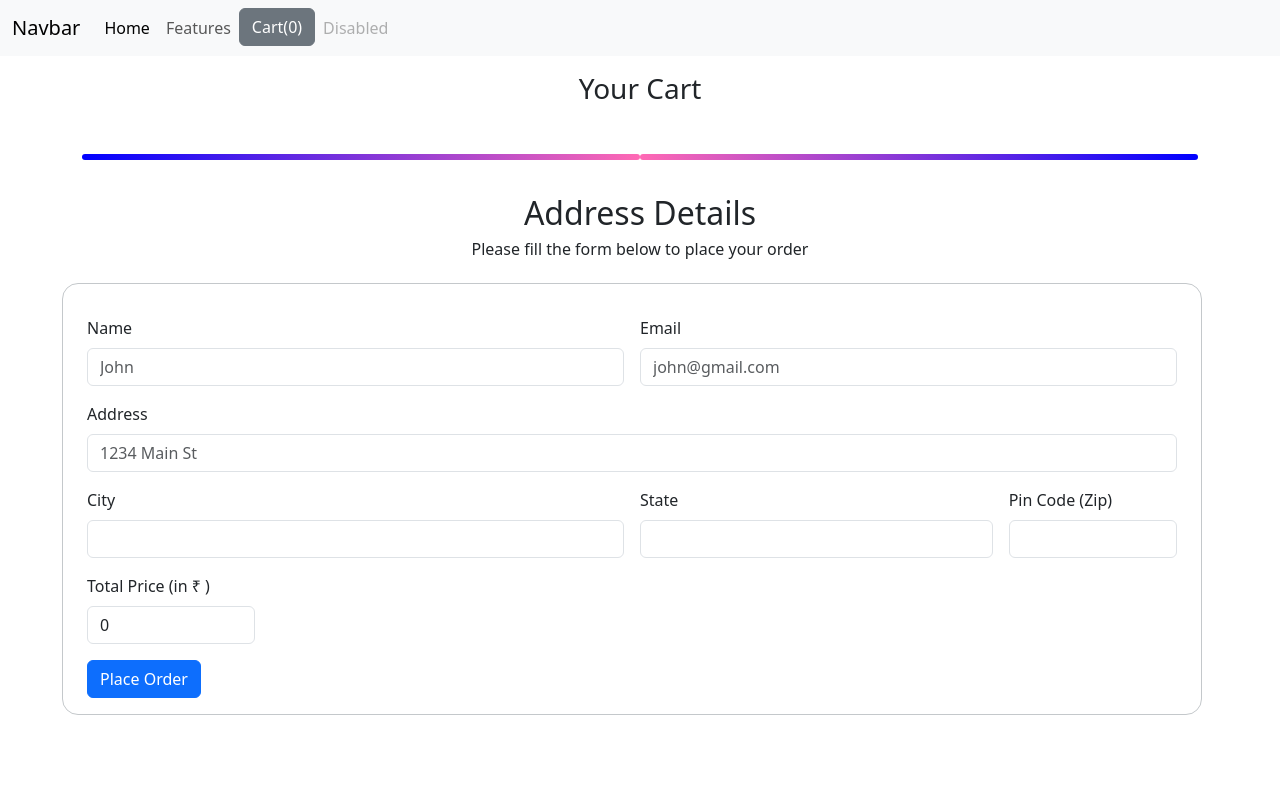
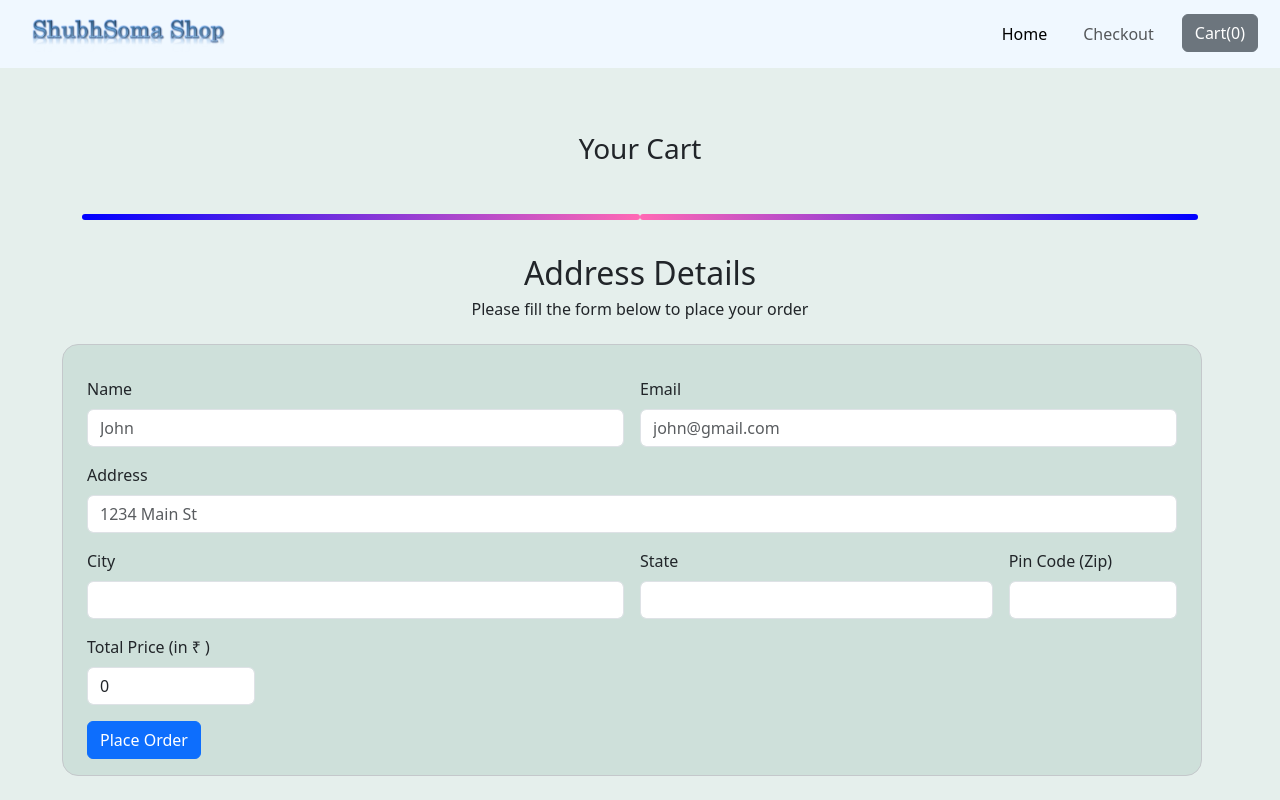
Before and after one commit to shubhenduanupamdutta/E_Com, a Django app: page /checkout/ in a window 1280 px wide. Run offline with Django 4.2, Linux system fonts and the light colour scheme.

Commit message:
Style the website a little.

```diff
--- a/ecom_site/shop/static/shop/style.css
+++ b/ecom_site/shop/static/shop/style.css
@@ -1,6 +1,6 @@
-/* body {
-  background-color: #0e4a86;
-} */
+body {
+  background-color: rgb(229, 239, 236);
+}
 
 .row.product .col-md-3 {
   height: 500px;
@@ -24,6 +24,18 @@
   font-weight: bold;
 }
 
+nav.navbar {
+  background-color: aliceblue !important;
+}
+
+nav .navbar-brand:hover {
+  transform: scale(1.2);
+}
+
+.nav-item {
+  margin: 0 10px;
+}
+
 #productImage {
   height: 70vh;
 }
@@ -42,6 +54,9 @@ ul#checkoutList {
   background-color: lightblue;
 }
 
+#addressForm {
+  background-color: rgb(206, 224, 218);
+}
 /* Base Divider class */
 .divider {
   display: flex;
--- a/ecom_site/shop/templates/shop/base.html
+++ b/ecom_site/shop/templates/shop/base.html
@@ -1,4 +1,5 @@
 <!DOCTYPE html>
+{% load static %}
 <html lang="en">
   <head>
     <meta charset="UTF-8" />
@@ -20,9 +21,11 @@
   </head>
 
   <body>
-    <nav class="navbar navbar-expand-lg bg-body-tertiary">
+    <nav class="navbar navbar-expand-lg bg-body-tertiary mb-5">
       <div class="container-fluid">
-        <a class="navbar-brand" href="#">Navbar</a>
+        <a class="navbar-brand ms-3" href="{% url 'index'%}">
+          <img src="{% static 'images/logo_mini.png' %}" alt="ShubhSoma Shop" width="200">
+        </a>
         <button
           class="navbar-toggler"
           type="button"
@@ -35,13 +38,11 @@
           <span class="navbar-toggler-icon"></span>
         </button>
         <div class="collapse navbar-collapse" id="navbarNav">
-          <ul class="navbar-nav">
+          <ul class="navbar-nav ms-auto">
             <li class="nav-item">
-              <a class="nav-link active" aria-current="page" href="#">Home</a>
+              <a class="nav-link active" aria-current="page" href="{% url 'index' %}">Home</a>
             </li>
-            <li class="nav-item">
-              <a class="nav-link" href="#">Features</a>
-            </li>
+            <li class="nav-item"><a href="{% url 'checkout' %}" class="nav-link">Checkout</a></li>
             <li class="nav-item">
               <button
                 id="cart"
@@ -55,9 +56,6 @@
               >
                 Cart(0)
               </button>
-            </li>
-            <li class="nav-item">
-              <a class="nav-link disabled" aria-disabled="true">Disabled</a>
             </li>
           </ul>
         </div>
--- a/ecom_site/shop/templates/shop/checkout.html
+++ b/ecom_site/shop/templates/shop/checkout.html
@@ -22,7 +22,7 @@
     <div class="row mt-3">
         <h2 class="divider gradient" contenteditable>Address Details</h2>
         <h6 class="text-center"> Please fill the form below to place your order </h6>
-        <form method="post" class="row g-3 border border-secondary-subtle border-1 p-3 rounded-4">
+        <form id="addressForm" method="post" class="row g-3 border border-secondary-subtle border-1 p-3 rounded-4">
             {% csrf_token %}
             <input type="hidden" id="items" name="items">
             <div class="col-md-6">
```
Also changed, not shown: ecom_site/shop/static/images/logo.png (added), ecom_site/shop/static/images/logo_mini.png (added).
